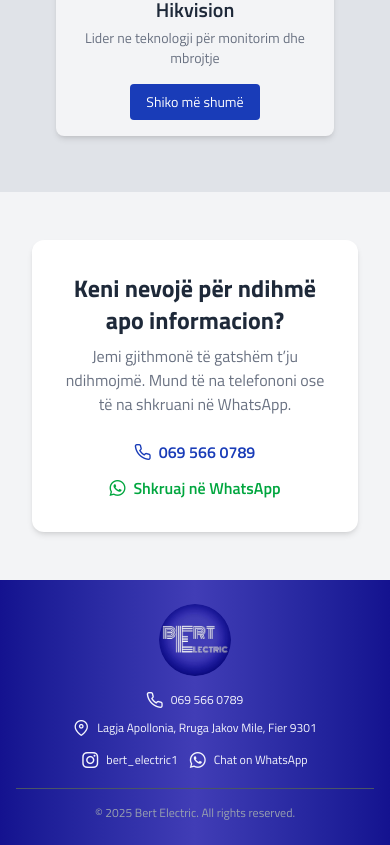
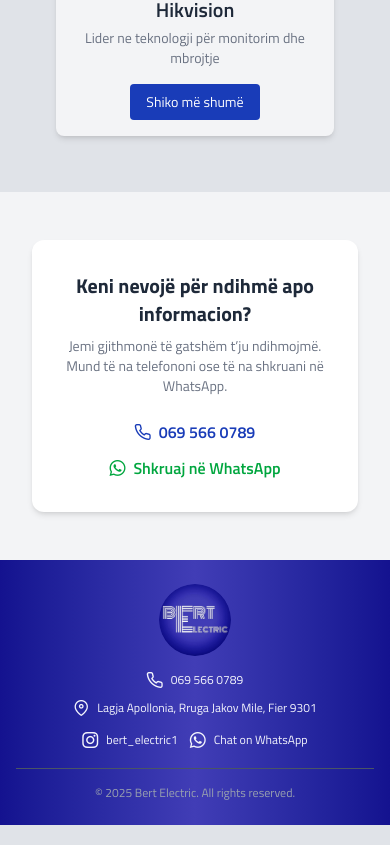
Before and after one commit to Amarildo05/Bert-Electric, a React (Vite) app: page / in a window 390 px wide. Shown: the part 2869-3714 px from the top of the page. Built offline with nearby package versions, Linux system fonts and the light colour scheme.

Commit message:
little detail fix

```diff
--- a/src/components/contact/ContactForm.jsx
+++ b/src/components/contact/ContactForm.jsx
@@ -96,13 +96,13 @@
         </h2>
 
         {error && (
-          <div className="text-center mb-4 text-red-600 font-semibold">
+          <div className="text-center mb-4 text-red-600 font-semibold text-sm sm:text-base">
             {error}
           </div>
         )}
 
         {success && (
-          <div className="text-center mb-4 text-green-600 font-semibold">
+          <div className="text-center mb-4 text-green-600 font-semibold text-sm sm:text-base">
             {success}
           </div>
         )}
--- a/src/components/homePage/ContactCTA.jsx
+++ b/src/components/homePage/ContactCTA.jsx
@@ -13,10 +13,10 @@
         onClick={handleCardClick}
         className="cursor-pointer max-w-4xl mx-auto text-center bg-white rounded-xl shadow-md p-8 transition transform hover:-translate-y-1 hover:shadow-xl hover:bg-gray-50"
       >
-        <h2 className="text-2xl font-bold text-gray-800">
+        <h2 className="text-xl sm:text-2xl font-bold text-gray-800">
           Keni nevojë për ndihmë apo informacion?
         </h2>
-        <p className="text-gray-500 mt-2">
+        <p className="text-gray-500 mt-2 text-sm sm:text-base">
           Jemi gjithmonë të gatshëm t’ju ndihmojmë. Mund të na telefononi ose të
           na shkruani në WhatsApp.
         </p>
```
